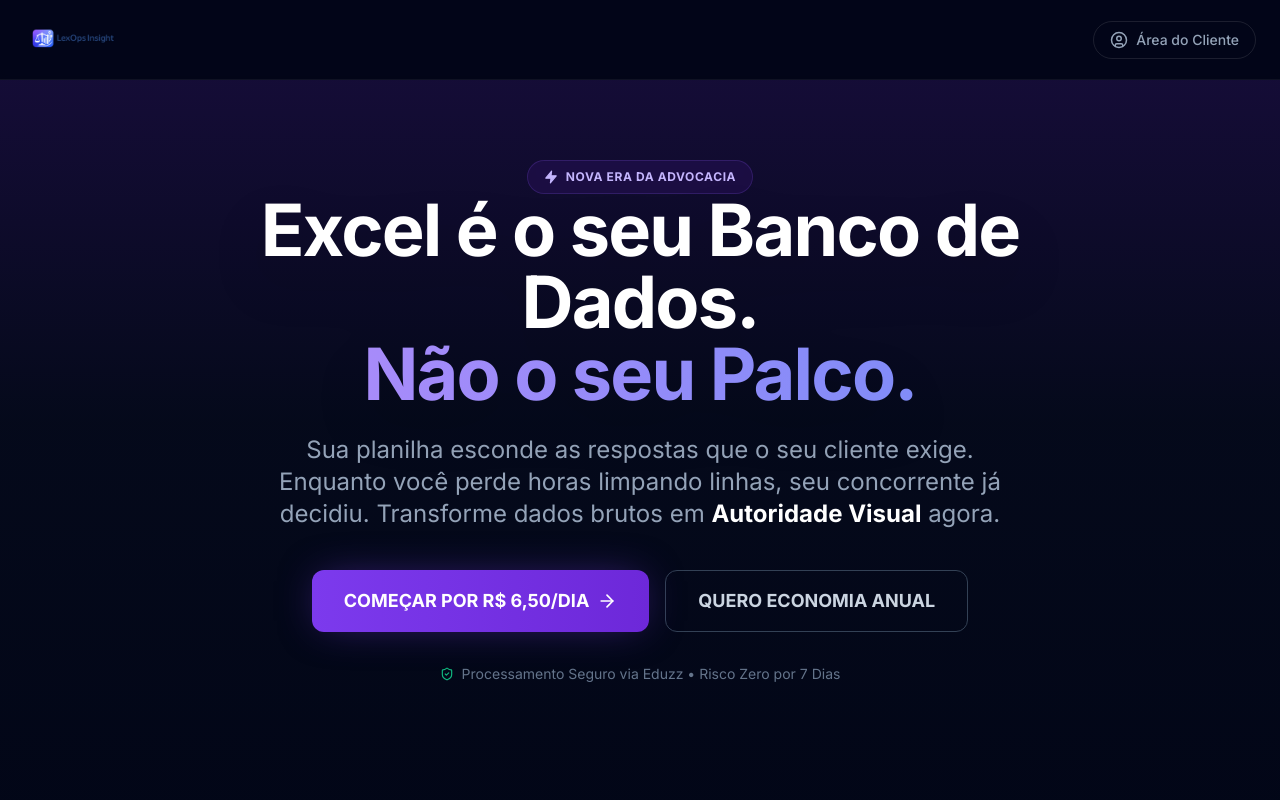
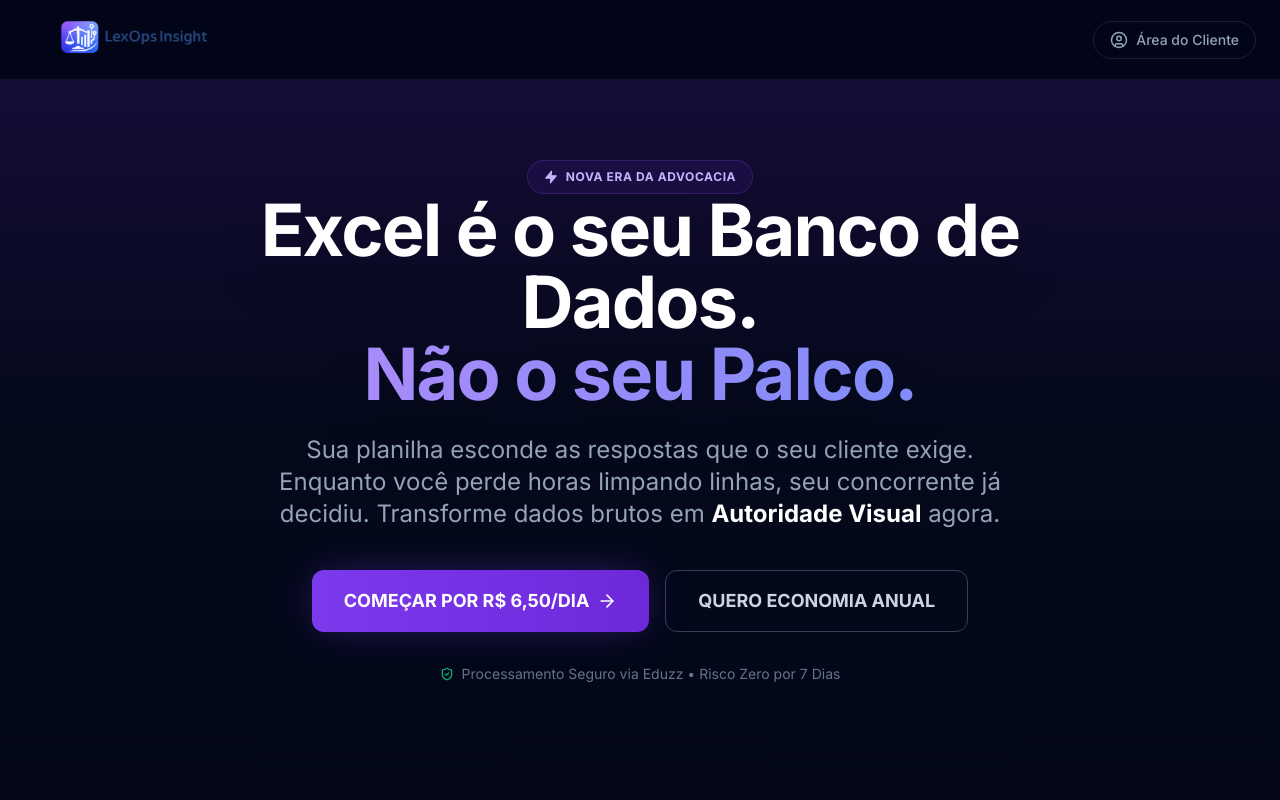
Before and after one commit to luccabarretoc-cloud/lexops-site-final, a React (Vite) app: page / in a window 1280 px wide. Shown: the top 800 px of the page. Built offline with nearby package versions, Linux system fonts and the light colour scheme.

Commit message:
Design: Maximizando logo com scale-1.8 e origin-left

```diff
--- a/src/App.jsx
+++ b/src/App.jsx
@@ -145,7 +145,7 @@ const LexOpsInsightFinal = () => {
                   loading="eager"
                   fetchpriority="high"
                   decoding="sync"
-                  className="h-16 w-auto object-contain scale-125 transition-transform group-hover:scale-150"
+                  className="h-20 w-auto object-contain scale-[1.8] origin-left transition-transform group-hover:scale-[2.0]"
                 />
               </picture>
             ) : (
```
